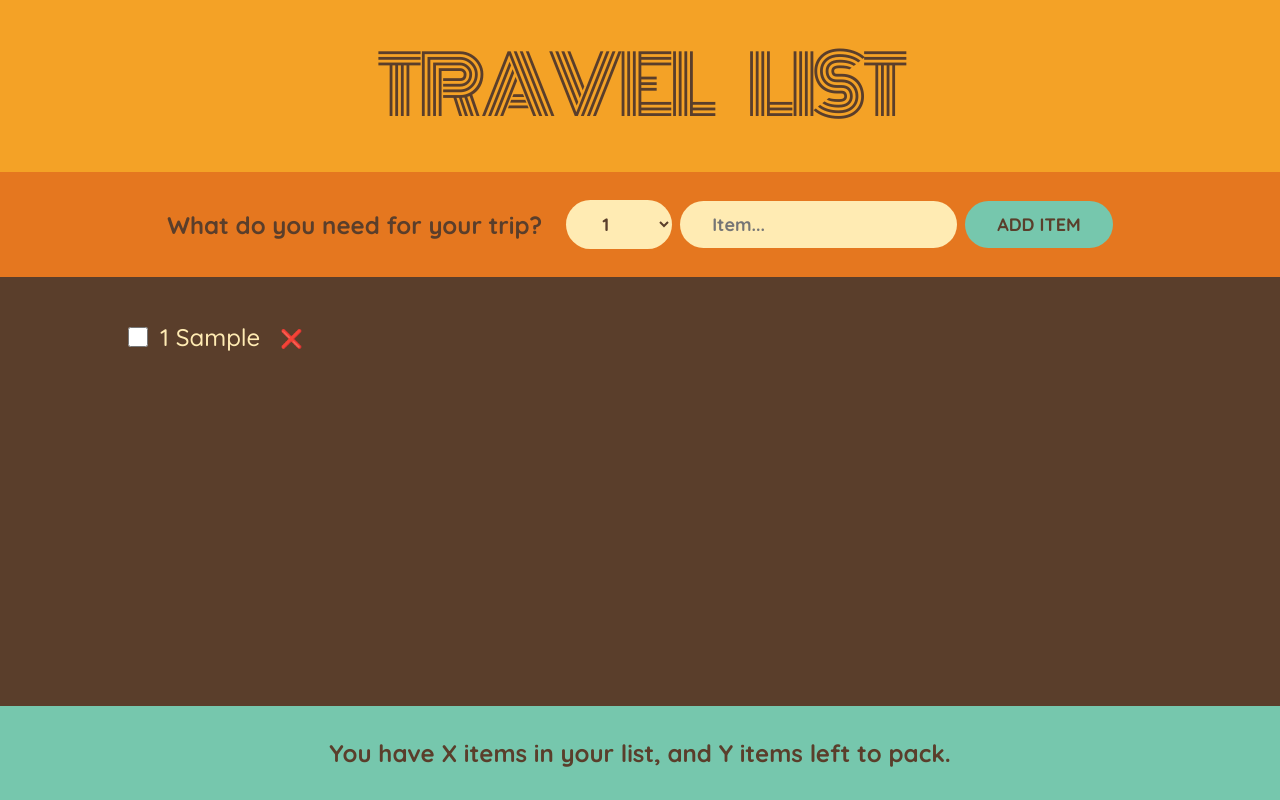
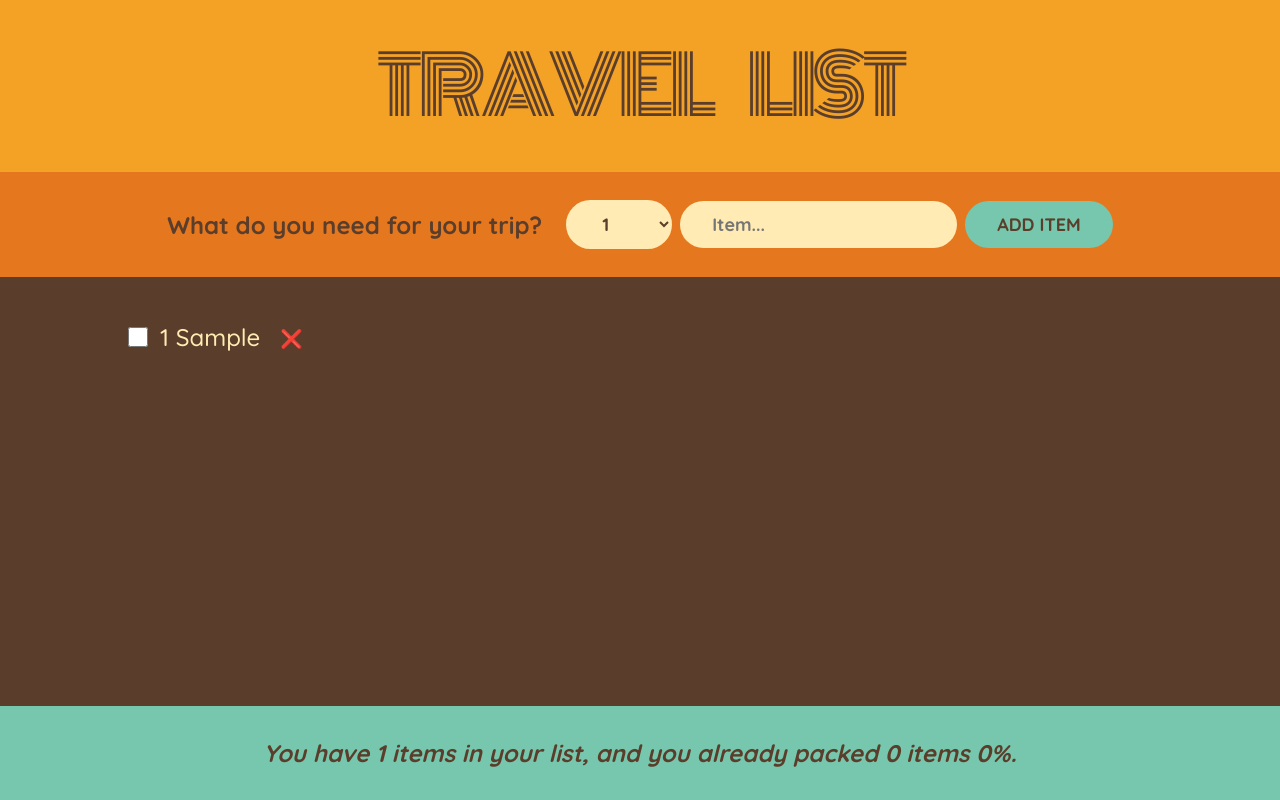
Before and after one commit to geor0014/simple_react_packing_app, a React (Create React App) app: page / in a window 1280 px wide. Both pictures are taken after typing "Sample" into the empty fields and a click on the button "ADD ITEM". Built offline with nearby package versions, Linux system fonts and the light colour scheme.

Commit message:
7 - calculate packed items stats

```diff
--- a/src/App.js
+++ b/src/App.js
@@ -26,7 +26,7 @@ export default function App() {
         onDeleteItem={handleDeleteItem}
         onToggleItems={handleToggleItem}
       />
-      <Stats />
+      <Stats items={items} />
     </div>
   );
 }
@@ -97,10 +97,27 @@ function PackingList({ items, onDeleteItem, onToggleItems }) {
   );
 }
 
-function Stats() {
+function Stats({ items }) {
+  if (!items.length) return <p className="stats">Start Adding Items</p>;
+
+  const numItems = items.length;
+
+  const itemsPacked = items.filter((items) => {
+    return items.packed;
+  }).length;
+
+  const percentage = Math.round((itemsPacked / numItems) * 100);
+
+  console.log(numItems);
+  console.log(itemsPacked);
+  console.log(percentage);
   return (
     <footer className="stats">
-      You have X items in your list, and Y items left to pack.
+      <em>
+        {percentage === 100
+          ? "Well done! You are all packed and ready to go!"
+          : `You have ${numItems} items in your list, and you already packed ${itemsPacked} items ${percentage}%.`}
+      </em>
     </footer>
   );
 }
```
